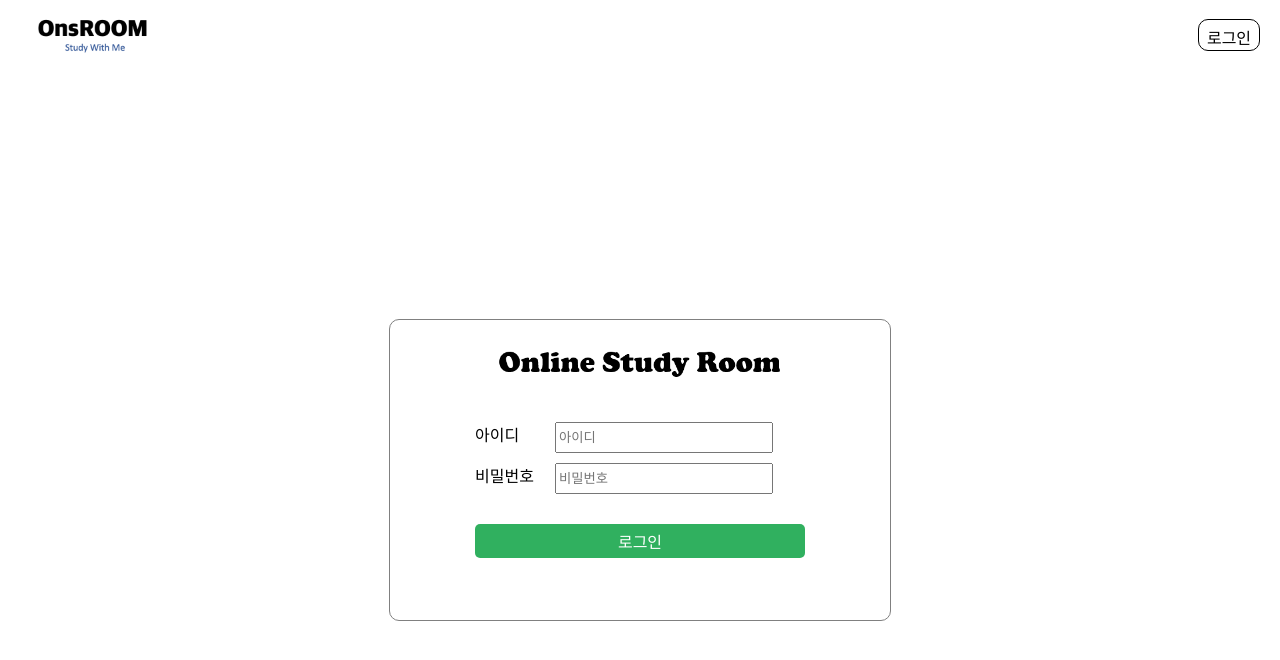
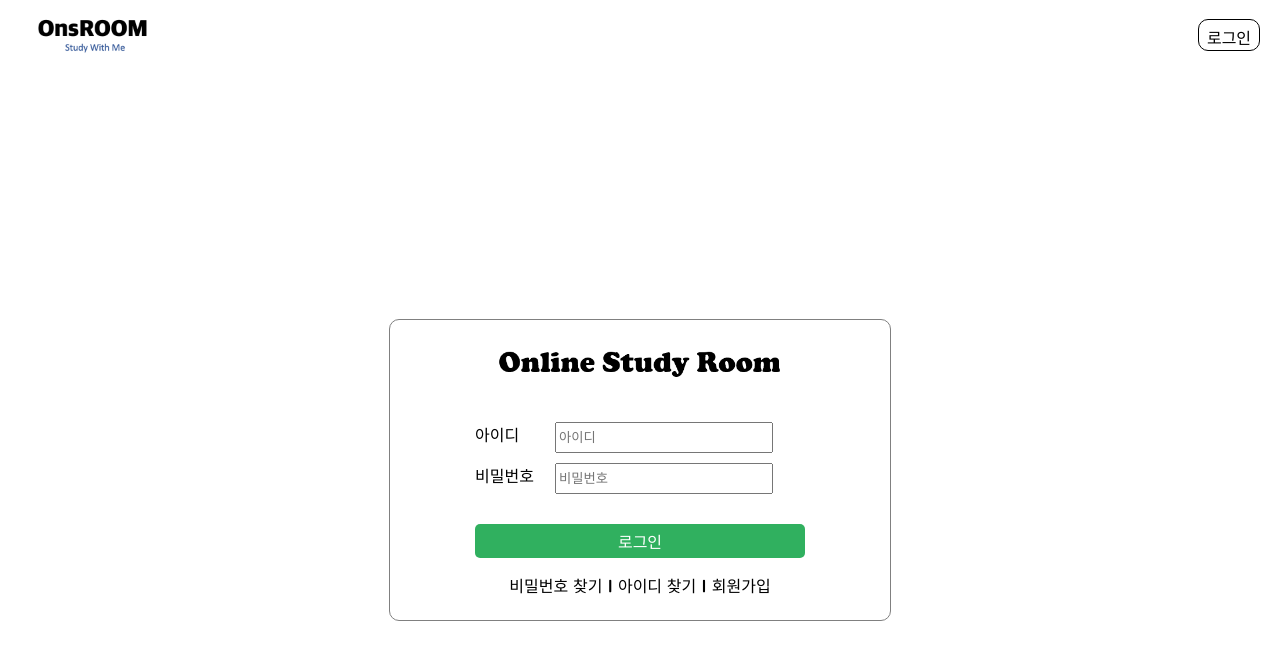
Before and after one commit to Naver-Children-StudyRoom/web-client, a Next.js app: page /login in a window 1280 px wide. Shown: the top 660 px of the page. Built offline with nearby package versions, Linux system fonts and the light colour scheme.

Commit message:
Make Login main and link service introduction

```diff
--- a/src/components/Login/Login.tsx
+++ b/src/components/Login/Login.tsx
@@ -82,6 +82,9 @@ const Login = () => {
         <div className={styles.login_button} onClick={onClickLogin}>
           로그인
         </div>
+        <div className={styles.login_function}>
+          <span>비밀번호 찾기</span> | <span>아이디 찾기</span> | <span>회원가입</span>
+        </div>
       </div>
     </div>
   )
--- a/src/components/Main/LogoutMain.tsx
+++ b/src/components/Main/LogoutMain.tsx
@@ -6,7 +6,7 @@ import calendar from 'resources/Main/calendar.png'
 import mobileApplication from 'resources/Main/mobileImage.png'
 import appleIcon from 'resources/Main/appleIcon.png'
 
-import styles from 'styles/components/Main/main.module.scss'
+import styles from 'styles/components/Main/logout_main.module.scss'
 
 const LogoutMain = () => {
   const onHandleTutorial = () => {
--- /dev/null
+++ b/src/components/Main/MyPlanner.tsx
@@ -0,0 +1,5 @@
+const MyPlanner = () => {
+  return <>플래너 요약</>
+}
+
+export default MyPlanner
--- /dev/null
+++ b/src/components/Main/MyStudyRoom.tsx
@@ -0,0 +1,5 @@
+const MyStudyRoom = () => {
+  return <>나의 독서실</>
+}
+
+export default MyStudyRoom
--- /dev/null
+++ b/src/components/Main/StudyRoomRecommend.tsx
@@ -0,0 +1,5 @@
+const StudyRoomRecommend = () => {
+  return <>독서실 추천</>
+}
+
+export default StudyRoomRecommend
--- a/src/pages/service-introduction/index.tsx
+++ b/src/pages/service-introduction/index.tsx
@@ -1,5 +1,9 @@
+import LogoutMain from "components/Main/LogoutMain"
+
 const index = () => {
-  return <div>service introduction home</div>
+  return (
+    <LogoutMain />
+  )
 }
 
 export default index
--- a/src/styles/components/Login/login.module.scss
+++ b/src/styles/components/Login/login.module.scss
@@ -55,4 +55,10 @@
       cursor: pointer;
     }
   }
+  .login_function {
+    width: 100%;
+    margin-top: 15px;
+    text-align: center;
+    font-family: 'Jua', sans-serif;
+  }
 }
--- a/src/styles/components/Main/main.module.scss
+++ b/src/styles/components/Main/logout_main.module.scss
@@ -11,7 +11,7 @@
     .service_name {
       position: absolute;
       left: 100px;
-      top: 600px;
+      bottom: 230px;
       font-size: 40px;
       font-family: 'Black Han Sans', sans-serif;
       color: white;
@@ -20,7 +20,7 @@
     .service_introduction {
       position: absolute;
       left: 100px;
-      top: 670px;
+      bottom: 30px;
       font-size: 20px;
       font-family: 'Do Hyeon', sans-serif;
       color: white;
```
Also changed, not shown: src/components/Main/LoginMain.tsx (+17 -1 lines), src/styles/components/Main/login_main.module.scss (added, +8 -0 lines).
